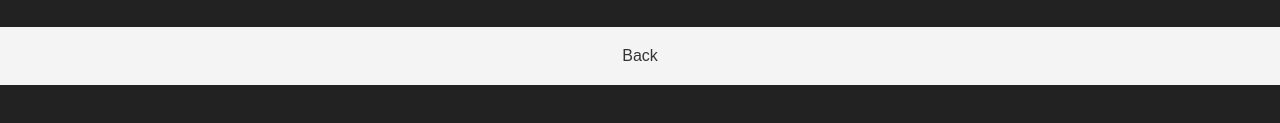
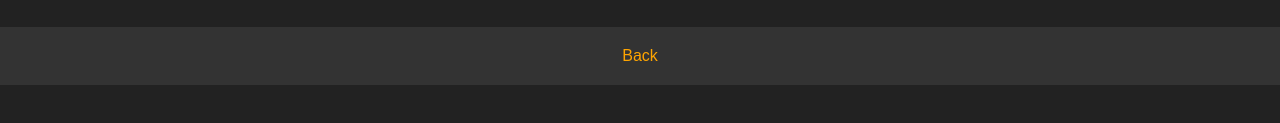
Before and after one commit to KiraAPK/WtT-Character-Wiki, a plain HTML site: page Characters/Ophelia.html in a window 1280 px wide. Shown: the part 331-454 px from the top of the page. Drawn offline with Linux system fonts and the light colour scheme.

Commit message:
Update Ophelia.html

```diff
--- a/Characters/Ophelia.html
+++ b/Characters/Ophelia.html
@@ -21,7 +21,7 @@
         }
 
         nav {
-            background-color: #f4f4f4;
+            background-color: #333; /* Dark background */
             padding: 10px;
             text-align: center; /* Center-align the links */
         }
@@ -30,18 +30,22 @@
             list-style-type: none;
             padding: 0;
             margin: 0;
-            display: inline-block; /* Make the list items display inline */
         }
 
         nav ul li {
-            display: inline;
+            display: inline-block; /* Display list items as blocks */
+            margin-right: 10px; /* Add some space between items */
+        }
+
+        nav ul li:last-child {
+            margin-right: 0; /* Remove margin from last item */
         }
 
         nav ul li a {
-            display: inline-block;
+            display: block;
             padding: 10px;
             text-decoration: none;
-            color: #333;
+            color: orange; /* Orange color */
         }
 
         main {
```
